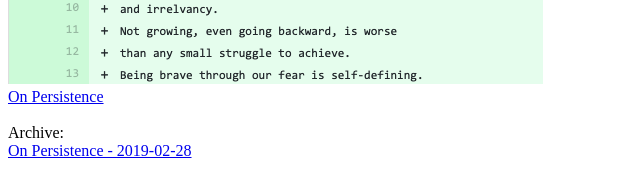
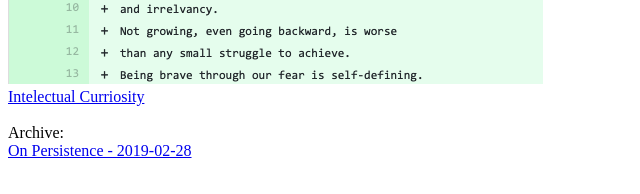
Before and after one commit to mcdwayne/SeeDiffs, a plain HTML site: page index.html in a window 1280 px wide. Shown: the part 544-738 px from the top of the page, 0-640 px from the left. Drawn offline with Linux system fonts and the light colour scheme.

Commit message:
corrected post name

```diff
--- a/index.html
+++ b/index.html
@@ -33,7 +33,7 @@
 <a href="https://github.com/mcdwayne/SeeDiffs/pull/3/files">
   <img src='images/Intellectual-Curiosity.png'>
   <br>
-  On Persistence
+ Intelectual Curriosity
 </a>
 
 <br>
```
